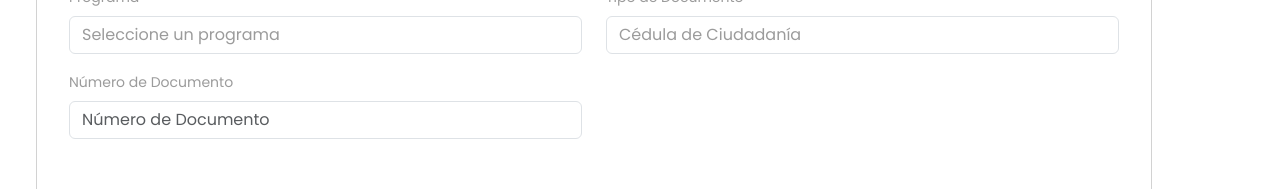
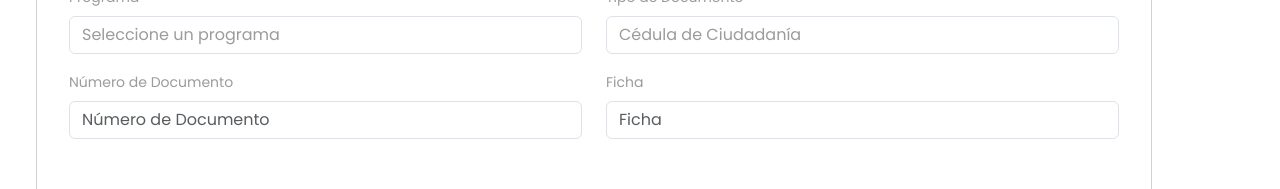
Before and after one commit to daniitoro29/studyBuddy, a React (Vite) app: page /register in a window 1280 px wide. Shown: the part 459-648 px from the top of the page. Built offline with nearby package versions, Linux system fonts and the light colour scheme.

Commit message:
Update register service consumer

```diff
--- a/src/pages/Login/Login.jsx
+++ b/src/pages/Login/Login.jsx
@@ -22,7 +22,7 @@ function Login() {
     });
   };
 
-  function handle(event) {
+  const handle = (event) => {
     event.preventDefault();
   }
 
--- a/src/pages/Register/Register.jsx
+++ b/src/pages/Register/Register.jsx
@@ -1,13 +1,20 @@
-import React, { useState } from 'react';
+import React from 'react';
+import { useState } from 'react';
+
 import { Form, Row, Col, Button, Container } from 'react-bootstrap';
-import { createUser } from "../../services/Register";
+import Card from "react-bootstrap/Card";
+
 import NavBar from "../Navbar/Navbar";
 import Footer from "../Footer/Footer";
-import Card from "react-bootstrap/Card";
+
+import { createUser } from "../../services/Register";
+
+import { useNavigate } from "react-router-dom";
 
 const baseClassName = 'register-container';
 
 function Register() {
+    const navigate = useNavigate();
     const [formData, setFormData] = useState({
         nombre: '',
         apellido: '',
@@ -17,26 +24,28 @@ function Register() {
         confirmarContrasena: '',
         ficha: '',
         programa: '',
-        tipoDocumento: 'Cedula',
+        tipoDocumento: "Cedula",
         numeroDocumento: '',
     });
 
-    const handleInputChange = (event) => {
-        const { name, value } = event.target;
+    const handleInputChange = ({ target }) => {
         setFormData({
-            ...formData,
-            [name]: value,
+          ...formData,
+          [target.name]: target.value,
         });
-    };
+      };
 
-    const handleSubmit = (event) => {
+    const handle = (event) => {
         event.preventDefault();
+      }
+
+    const handleSubmit = () => {
         createUser(formData, navigate)
             .then(() => {
-                setIsLoading(false);
+
             })
             .catch((error) => {
-                setIsLoading(false);
+
                 console.log(error);
             });
     };
@@ -50,7 +59,7 @@ function Register() {
         <div className={`${baseClassName}`}>
             <div className={`${baseClassName}_containerRegister`}>
                 <h1 className="text-center">Registro</h1>
-                <Form onSubmit={handleSubmit} className={`${baseClassName}_form`}>
+                <Form onSubmit={handle} className={`${baseClassName}_form`}>
                     <Row>
                         <Col sm={6}>
                             <Form.Group controlId="nombre">
@@ -122,7 +131,6 @@ function Register() {
                                     type="password"
                                     name="confirmarContrasena"
                                     placeholder="Confirmar Contraseña"
-                                    value={formData.confirmarContrasena}
                                     onChange={handleInputChange}
                                 />
                             </Form.Group>
@@ -153,7 +161,7 @@ function Register() {
                                     value={formData.tipoDocumento}
                                     onChange={handleInputChange}
                                 >
-                                    <option value="Cedula">Cédula de Ciudadanía</option>
+                                    <option value="Cedula" selected>Cédula de Ciudadanía</option>
                                     <option value="Pasaporte">Pasaporte</option>
                                     <option value="TarjetaIdentidad">Tarjeta de Identidad</option>
                                     <option value="CedulaExtranjeria">Cédula de Extranjería</option>
@@ -174,9 +182,21 @@ function Register() {
                                 />
                             </Form.Group>
                         </Col>
+                        <Col sm={6}>
+                            <Form.Group controlId="ficha">
+                                <Form.Label>Ficha</Form.Label>
+                                <Form.Control
+                                    type="text"
+                                    name="ficha"
+                                    placeholder="Ficha"
+                                    value={formData.ficha}
+                                    onChange={handleInputChange}
+                                />
+                            </Form.Group>
+                        </Col>
                     </Row>
                     <div className="text-center">
-                        <Button variant="primary" type="submit" className={`${baseClassName}_button1`}>
+                        <Button variant="primary" type="submit" className={`${baseClassName}_button1`} onClick={handleSubmit}>
                             Registrar
                         </Button>
                         <a href="/">
--- a/src/services/Register.js
+++ b/src/services/Register.js
@@ -17,27 +17,28 @@ export const createUser = async ({ nombre,
     programa,
     tipoDocumento,
     numeroDocumento }, navigate) => {
+
     try {
         const response = await axios.post(`${URL}/api/user`, {
-            nombre,
-            apellido,
-            fechaNacimiento,
-            correo,
-            contrasena,
+            name: nombre,
+            lastName: apellido,
+            dateBirth: fechaNacimiento,
+            email: correo,
+            password: contrasena,
             confirmarContrasena,
-            ficha,
-            programa,
-            tipoDocumento,
-            numeroDocumento
+            course: ficha,
+            program: programa,
+            typeDocument: tipoDocumento,
+            numberDocument: numeroDocumento
         });
         if (response.status === 200 && response.data) {
             Swal.fire({
-                title: response.data.messagge,
+                title: 'Usuario creado exitosamente',
                 icon: "success",
                 timer: 1500,
                 showConfirmButton: false,
             }).then(() => {
-                console.log('Usuario creado exitosamente')
+                console.log('Usuario creado exitosamente', response)
                 location.href = "/welcome";
 
             });
@@ -49,5 +50,6 @@ export const createUser = async ({ nombre,
                 title: 'Por favor verifique sus datos.',
             });
         }
+        console.log('Error ****', error);
     }
 };
```
